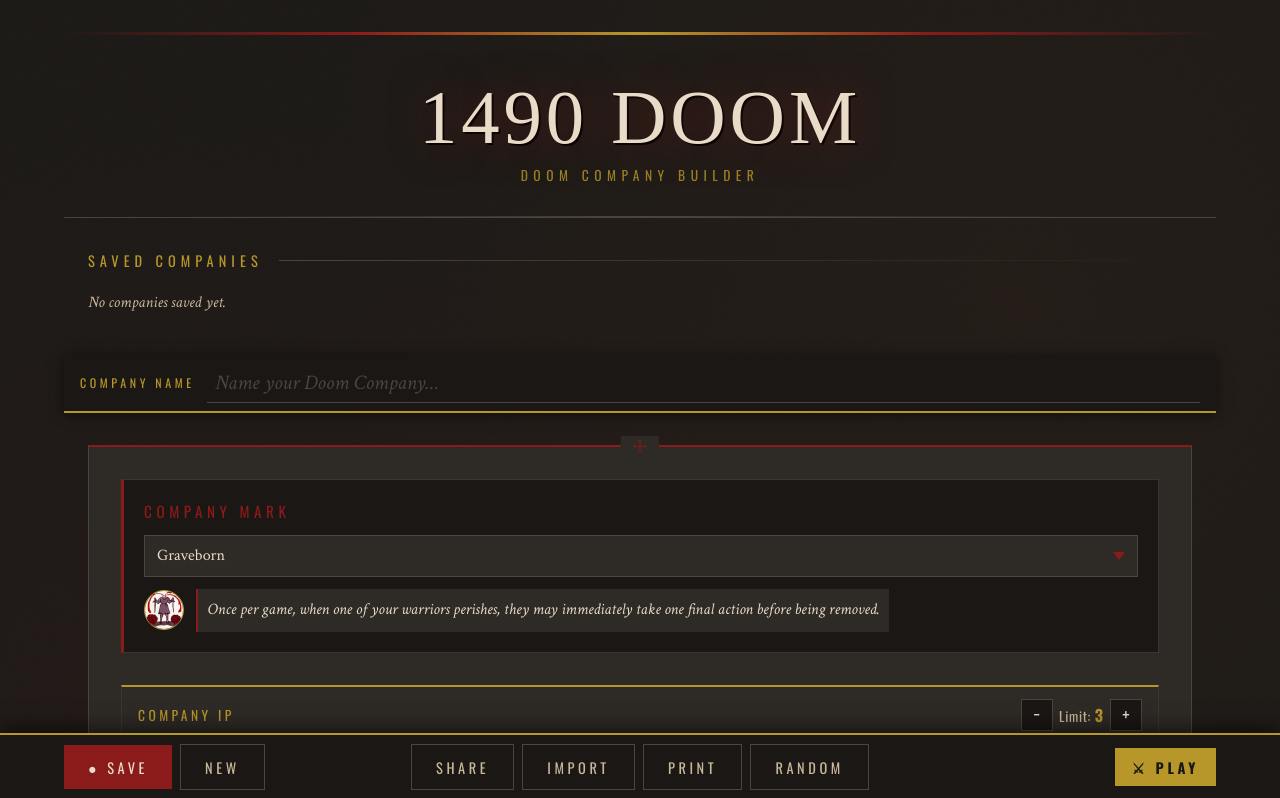
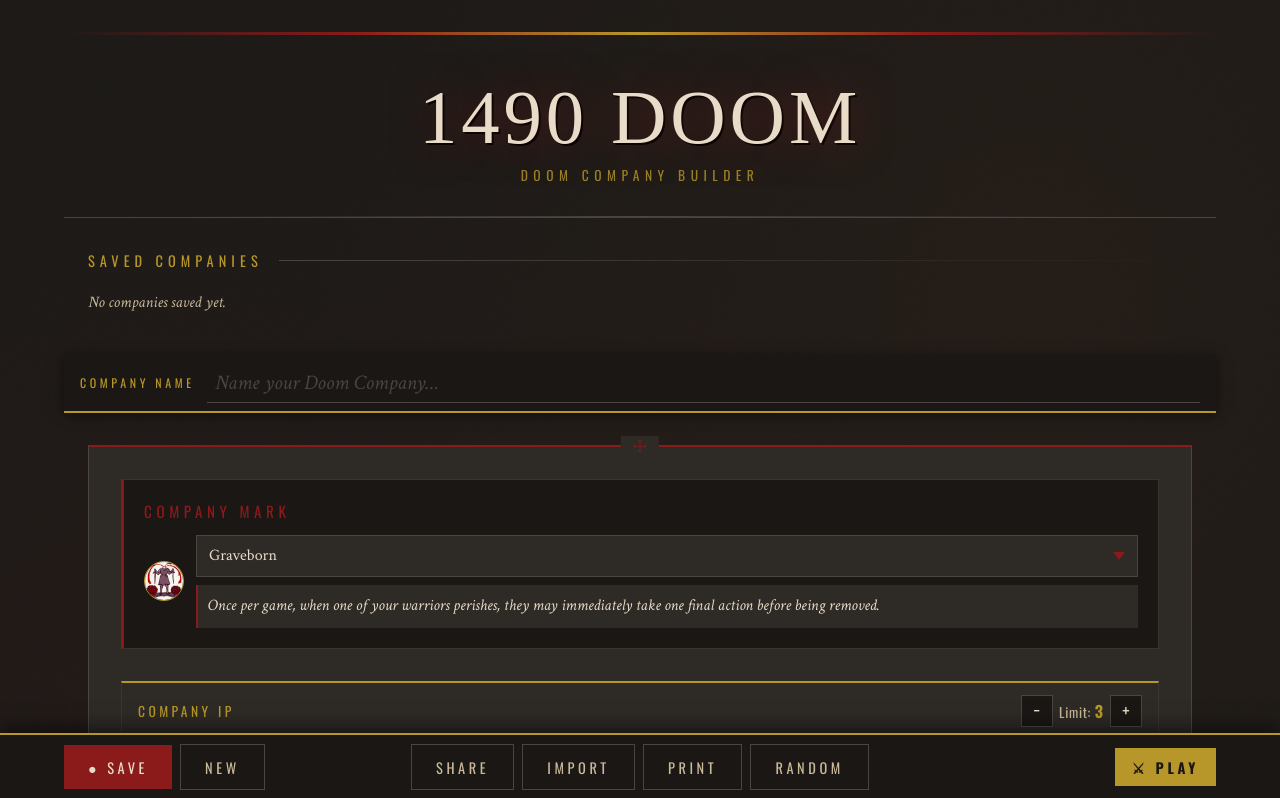
Before and after one commit to dev-leddy/1490doom-builder, a React (Vite) app: page / in a window 1280 px wide. Shown: the top 798 px of the page. Built offline with nearby package versions, Linux system fonts and the light colour scheme; a web font is replaced by a local one.

Commit message:
Move mark image left of dropdown, add placeholder when no mark selected
https://claude.ai/code/session_014ongVDtRW6GXpSviJAWJPJ

```diff
--- a/src/builder/CompanyHeader.jsx
+++ b/src/builder/CompanyHeader.jsx
@@ -2,14 +2,32 @@ import { useBuilderStore } from '../store/builderStore'
 import { MARK_IMAGES } from '../data/images'
 import { MARKS } from '../data/warriors'
 
+function MarkPlaceholder() {
+  return (
+    <div className="mark-placeholder-icon" aria-label="No mark selected">
+      <svg xmlns="http://www.w3.org/2000/svg" viewBox="0 0 24 24" fill="currentColor" width="20" height="20">
+        <path d="M12 2L3 7v6c0 5.25 3.75 10.15 9 11.25C17.25 23.15 21 18.25 21 13V7L12 2z" opacity="0.4"/>
+        <text x="12" y="16" textAnchor="middle" fontSize="10" fill="currentColor" fontFamily="serif">?</text>
+      </svg>
+    </div>
+  )
+}
+
 export default function CompanyHeader() {
   const { mark, setMark } = useBuilderStore()
   const markData = MARKS.find(m => m.name === mark)
+  const markImg = mark && MARK_IMAGES[mark]
 
   return (
     <div className="company-header">
       <div className="mark-section">
         <div className="mark-header">Company Mark</div>
+        <div className="mark-select-row">
+          {markImg
+            ? <img src={markImg} className="mark-preview-img" alt={mark} />
+            : <MarkPlaceholder />
+          }
+          <div className="mark-select-col">
             <select
               className="mark-select"
               value={mark}
@@ -21,17 +39,10 @@ export default function CompanyHeader() {
               ))}
             </select>
             {markData && (
-          <div className="mark-desc-row">
-            {MARK_IMAGES[mark] && (
-              <img
-                src={MARK_IMAGES[mark]}
-                className="mark-preview-img"
-                alt={mark}
-              />
+              <div className="mark-desc">{markData.desc}</div>
             )}
-            <div className="mark-desc">{markData.desc}</div>
           </div>
-        )}
+        </div>
       </div>
     </div>
   )
--- a/src/builder/builder.css
+++ b/src/builder/builder.css
@@ -343,7 +343,7 @@
     .company-name-row { gap: 0.5rem; margin-bottom: 1rem; }
     .name-input { font-size: 1.1rem; }
     .mark-section { padding: 0.85rem; margin-bottom: 1.25rem; }
-    .mark-desc-row { flex-direction: column; gap: 0.5rem; }
+    .mark-select-row { align-items: flex-start; }
 
     /* IP pool */
     .ip-pool { padding: 0.6rem 0.75rem; margin-bottom: 1rem; }
@@ -991,6 +991,31 @@
     padding-right: 2rem;
     margin-bottom: 0.75rem;
     cursor: pointer;
+    margin-bottom: 0;
+  }
+  .mark-select-row {
+    display: flex;
+    align-items: center;
+    gap: 0.75rem;
+  }
+  .mark-select-col {
+    display: flex;
+    flex-direction: column;
+    gap: 0.5rem;
+    flex: 1;
+    min-width: 0;
+  }
+  .mark-placeholder-icon {
+    width: 2.5rem;
+    height: 2.5rem;
+    border-radius: 50%;
+    border: 1px solid var(--dim);
+    background: var(--fog);
+    display: flex;
+    align-items: center;
+    justify-content: center;
+    flex-shrink: 0;
+    color: var(--mist);
   }
   .mark-desc {
     font-size: 1rem;
@@ -1892,9 +1917,8 @@
 .btn-icon-only { display: none; vertical-align: middle; }
 .btn-text-hide-xs { }
 
-/* Mark description row — image beside the description text */
-.mark-desc-row { display:flex;align-items:flex-start;gap:0.75rem; }
-.mark-preview-img { width:2.5rem;height:2.5rem;border-radius:50%;object-fit:cover;object-position:top;border:1px solid var(--gold);flex-shrink:0;margin-top:0.1rem; }
+/* Mark select row — image/placeholder to the left of dropdown */
+.mark-preview-img { width:2.5rem;height:2.5rem;border-radius:50%;object-fit:cover;object-position:top;border:1px solid var(--gold);flex-shrink:0; }
 
 /* Company header */
 .company-header { margin-bottom:1rem; }
```
Lines whose indentation alone changed are shown as unchanged.
